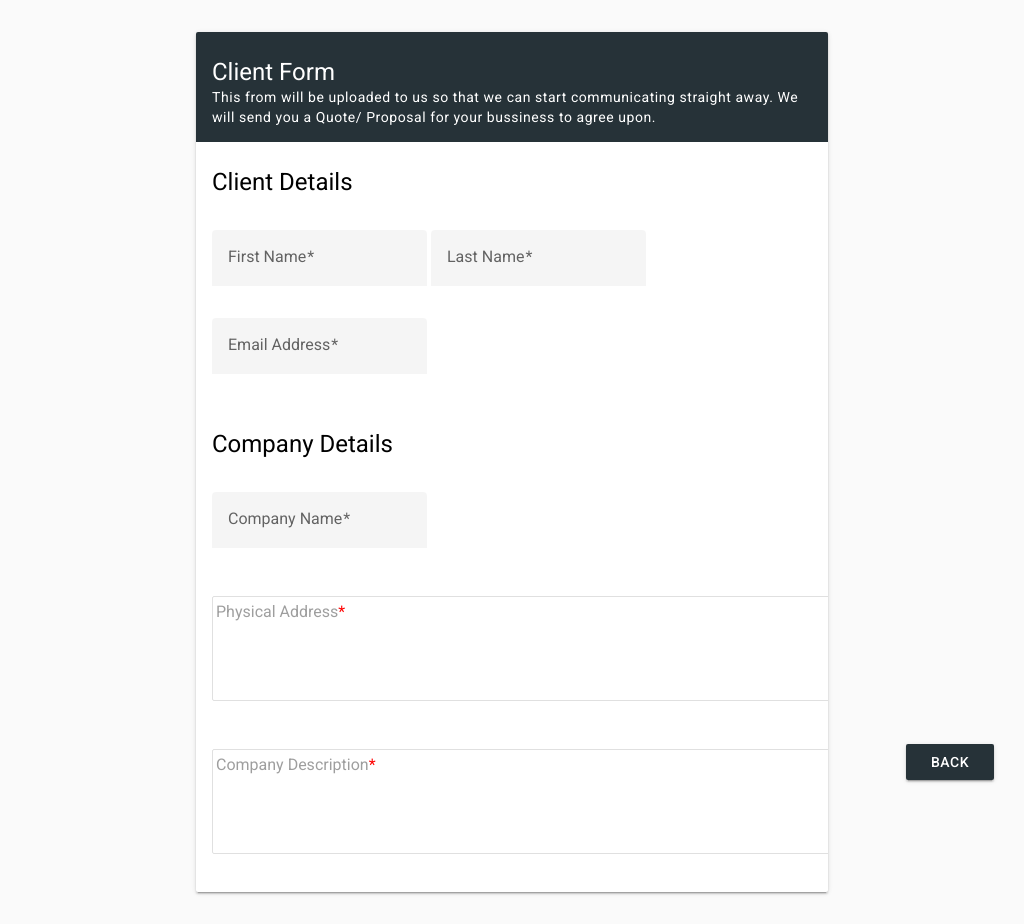
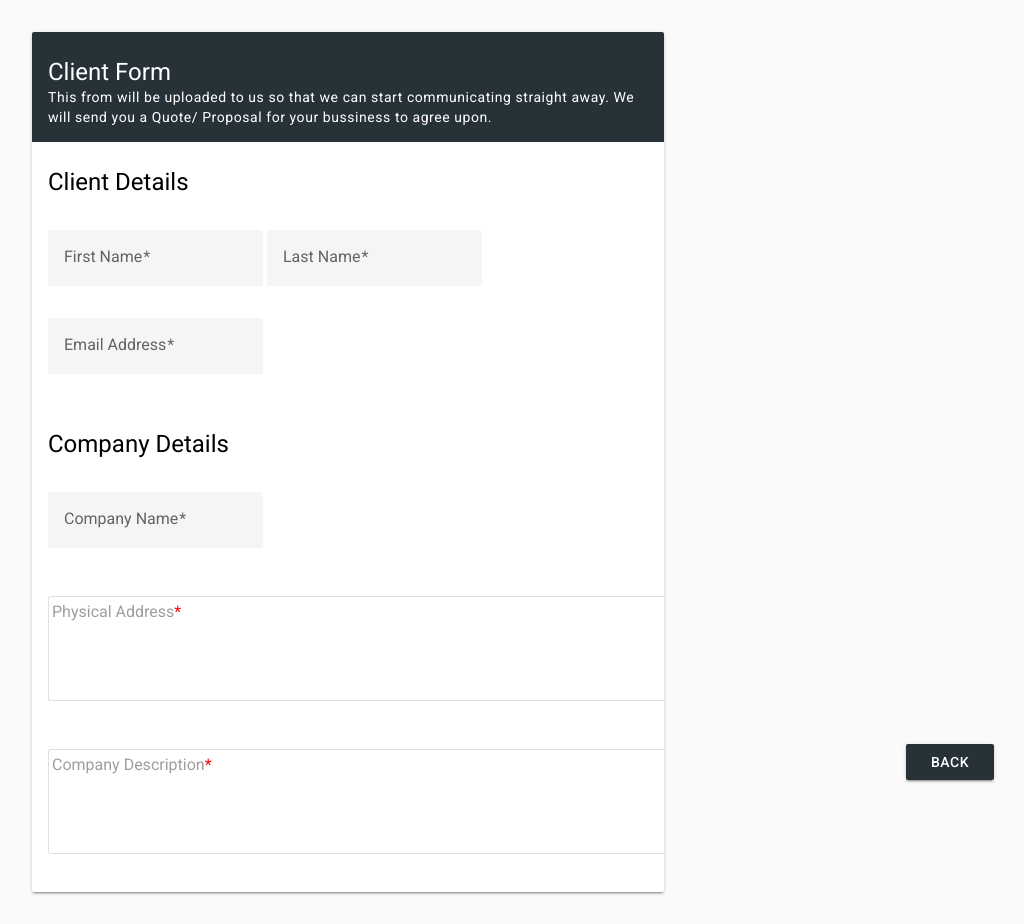
Before and after one commit to Justin859/yourdev, a Django app: page /Get-Started/ in a window 1024 px wide. Run offline with Django 3.2, Linux system fonts and the light colour scheme.

Commit message:
Fixed css issues on tablet

```diff
--- a/yourdev/settings.py
+++ b/yourdev/settings.py
@@ -27,7 +27,7 @@ environ.Env.read_env(root_path('.env'))
 SECRET_KEY = os.environ.get('SECRET_KEY')
 
 # SECURITY WARNING: don't run with debug turned on in production!
-DEBUG = False
+DEBUG = True
 
 ALLOWED_HOSTS = ['yourdev-env.2dn3v2shtt.us-east-1.elasticbeanstalk.com', '127.0.0.1']
 
--- a/yourdev/static/vendor/custom.css
+++ b/yourdev/static/vendor/custom.css
@@ -35,6 +35,12 @@
     display: none;
   }
 
+}
+
+@media only screen and (max-width: 1024px) and (min-width: 1024px){
+  .hide-tablet {
+    display: none;
+  }
 }
 
 @media only screen and (min-width: 760px) {
@@ -77,7 +83,7 @@
     height: 14.850rem;
   }
   #company_physical_address, #company_description {
-    width: 48rem;
+    width: 40rem;
     resize: none;
   }
 }
--- a/yourdev/templates/get_started.html
+++ b/yourdev/templates/get_started.html
@@ -16,7 +16,7 @@
 
     <div class="mdc-layout-grid">
       <div class="mdc-layout-grid__inner">
-        <div class="mdc-layout-grid__cell mdc-layout-grid__cell--span-2">
+        <div class="mdc-layout-grid__cell mdc-layout-grid__cell--span-2 hide-tablet hide-mobile">
         </div>
         <div class="mdc-layout-grid__cell mdc-layout-grid__cell--span-8">
           <div class="mdc-card">
```
Also changed, not shown: 1 other file.
